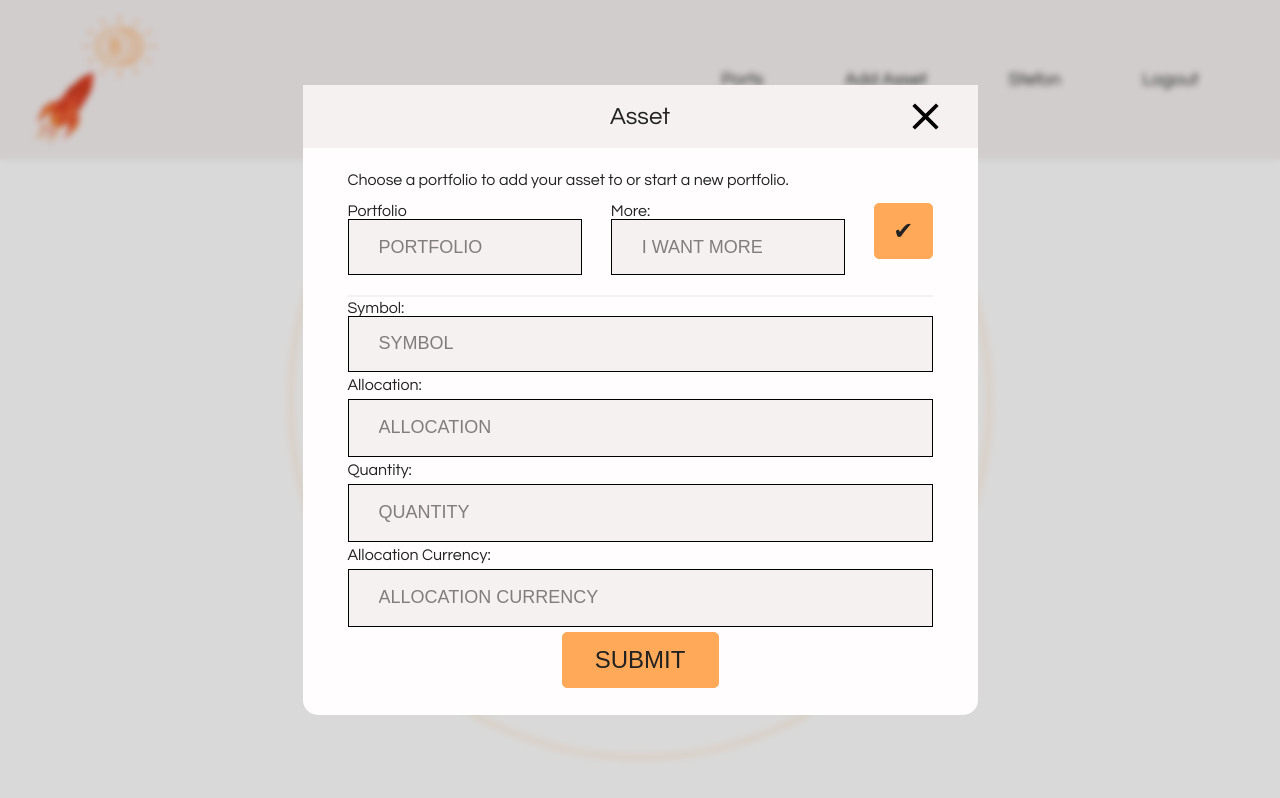
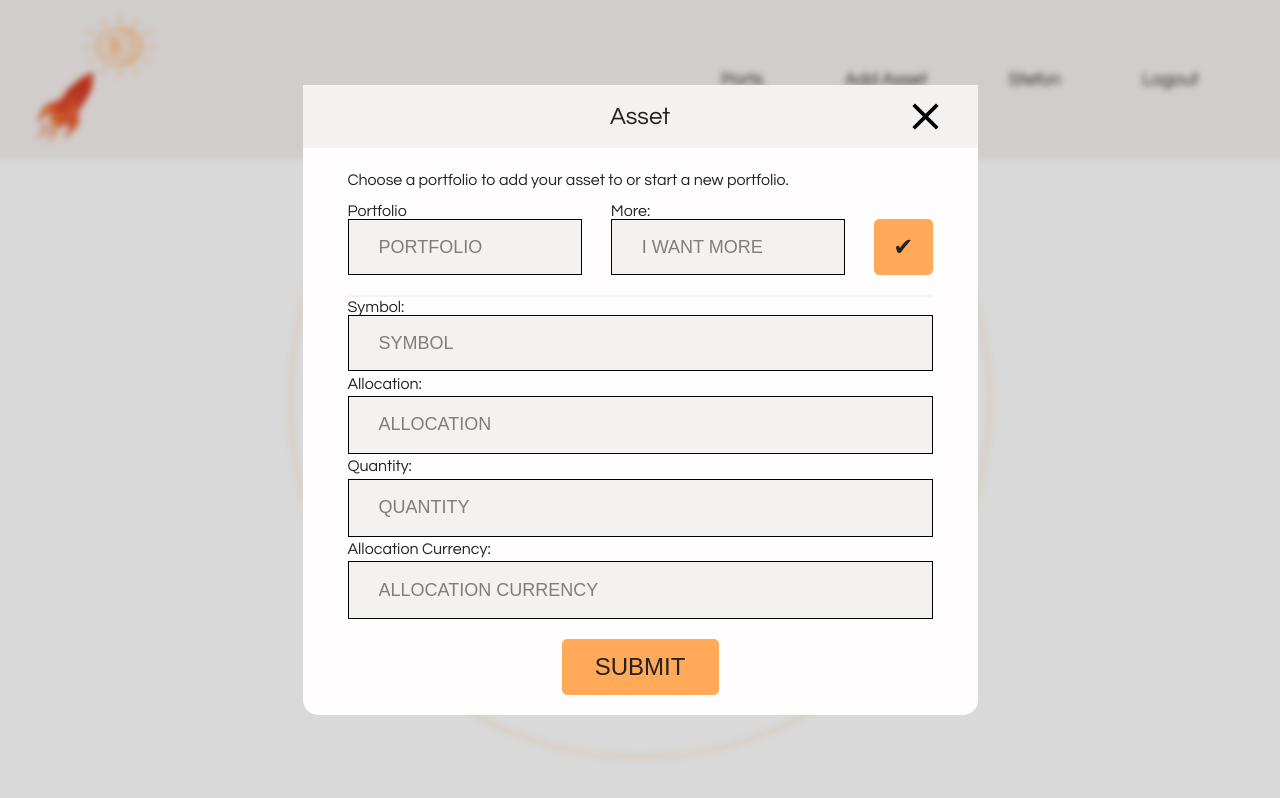
Before and after one commit to StefonSimmons/crypto-ports, a React (Create React App) app in the folder client/: page / in a window 1280 px wide. Built offline with nearby package versions, Linux system fonts and the light colour scheme; no server answers.

Commit message:
working asset creation

```diff
--- a/client/src/components/DropdowMenu.jsx
+++ b/client/src/components/DropdowMenu.jsx
@@ -9,7 +9,7 @@ export default function DropdowMenu({toggleDropdown, handleChange, noOptionsMsg,
               id={`${option[value]}-${name}`}
               data-port-id={option.id}
               className="option"
-              type="checkbox"
+              type="radio"
               value={option[value]}
               name={name}
               onChange={(e) => handleChange(e)}
--- a/client/src/modals/AddAsset.jsx
+++ b/client/src/modals/AddAsset.jsx
@@ -1,22 +1,11 @@
 import { useEffect, useState } from 'react'
 import DropdowMenu from '../components/DropdowMenu'
 import { getAllSymbols } from '../services/symbols'
+import { addPortfolioAsset } from '../services/assets'
 import ModalLayout from './ModalLayout'
 
 
 export default function AddAsset(props) {
-  // const [symbols, setSymbols] = useState([])
-  const [toggleDropdowns, updateDropdown] = useState({
-    portfolio: false,
-    symbol1: false,
-    symbol2: false
-  })
-
-  // const [portfolio, setPortfolio] = useState({
-  //   name: "",
-  //   alias: "",
-  //   user_id: 1
-  // })
 
   const [formData, setFormData] = useState({
     symbol: "",
@@ -36,6 +25,12 @@ export default function AddAsset(props) {
     symbolQueries: []
   })
 
+  const [toggleDropdowns, updateDropdown] = useState({
+    portfolio: false,
+    symbol1: false,
+    symbol2: false
+  })
+
   useEffect(() => {
     const fetchSymbols = async () => {
       const symbols = await getAllSymbols()
@@ -45,7 +40,7 @@ export default function AddAsset(props) {
         portfolioQueries: props.portfolios
       })
     }
-    fetchSymbols()
+    // fetchSymbols()
   }, [props.portfolios])
 
 
@@ -115,8 +110,18 @@ export default function AddAsset(props) {
       console.log(id)
       setFormData((prevData) => ({
         ...prevData,
-        portfolio_id: parseInt(id)
+        portfolio_id: parseInt(id),
+        allocation_currency: props.portfolios.find(port=> port.id === parseInt(id)).name
       }))
+    }
+  }
+
+  const handleSubmit = async (e, form) => {
+    e.preventDefault()
+    if (form === "asset") {
+      const {name, alias, ...assetData} = formData
+      const asset = await addPortfolioAsset(assetData)
+      console.log(asset)
     }
   }
 
@@ -125,7 +130,7 @@ export default function AddAsset(props) {
     <ModalLayout modal='asset' updateModal={props.updateModal}>
       <div className="forms">
         <p>Choose a portfolio to add your asset to or start a new portfolio. </p>
-        <form className="port-form">
+        <form className="port-form" onSubmit={(e) => handleSubmit(e,'port')}>
           <div
             className="form-dropdown"
             onMouseEnter={() => updateDropdown((prev) => ({ ...prev, portfolio: true }))}
@@ -179,7 +184,7 @@ export default function AddAsset(props) {
           <button disabled={queries.portfolioQueries.length} className="submit-btn" type="submit">✔</button>
         </form>
 
-        <form className="asset-form">
+        <form className="asset-form" onSubmit={(e) => handleSubmit(e,'asset')}>
           <div className="form-dropdown"
             onMouseEnter={() => updateDropdown((prev) => ({ ...prev, symbol2: true }))}
             onMouseLeave={() => updateDropdown((prev) => ({ ...prev, symbol2: false }))}
--- a/client/src/services/portfolios.js
+++ b/client/src/services/portfolios.js
@@ -2,6 +2,11 @@ import api from './apiConfig'
 
 export const getUserPortfolios = async (userID) => {
   const res = await api.get(`/users/${userID}/portfolios`)
+  return res.data
+}
+
+export const addUserPortfolio = async (portfolio) => {
+  const res = await api.get("/portfolios/", { portfolio })
   return res.data
 }
 
--- a/client/src/styles/main.css
+++ b/client/src/styles/main.css
@@ -211,7 +211,7 @@ nav p:hover {
 
 .modal-bg .modal .forms {
   display: flex;
-  height: 90%;
+  min-height: 90%;
   flex-direction: column;
   box-sizing: border-box;
   padding: 24px 45px;
@@ -225,6 +225,7 @@ nav p:hover {
 .modal-bg .modal .forms .port-form {
   display: flex;
   justify-content: space-between;
+  align-items: flex-end;
   width: 100%;
   padding-bottom: 20px;
   border-bottom: solid #f6f1f1 2px;
@@ -316,7 +317,7 @@ nav p:hover {
 }
 
 .modal-bg .modal .forms .asset-form {
-  height: 400px;
+  min-height: 400px;
   display: flex;
   flex-direction: column;
   justify-content: space-around;
@@ -390,6 +391,7 @@ nav p:hover {
   height: 56px;
   width: 157px;
   margin: 0 auto;
+  margin-top: 15px;
   transition: .25s all ease-in;
 }
 
@@ -473,7 +475,7 @@ nav p:hover {
 
 .modal-bg .modal .portfolios {
   display: flex;
-  height: 90%;
+  min-height: 90%;
   flex-direction: column;
   box-sizing: border-box;
   padding: 24px 45px;
--- a/client/src/styles/modals/_asset.scss
+++ b/client/src/styles/modals/_asset.scss
@@ -16,6 +16,7 @@
       .port-form {
         display: flex;
         justify-content: space-between;
+        align-items: flex-end;
         width: 100%;
         padding-bottom: 20px;
         border-bottom: solid $moon 2px;
@@ -52,7 +53,7 @@
         }
       }
       .asset-form {
-        height: 400px;
+        min-height: 400px;
         display: flex;
         flex-direction: column;
         justify-content: space-around;
@@ -70,6 +71,7 @@
           height: 56px;
           width: 157px;
           margin: 0 auto;
+          margin-top: 15px;
           transition: .25s all ease-in;
           &:hover{
             background-color: $full-moon;
--- a/client/src/styles/modals/_shared.scss
+++ b/client/src/styles/modals/_shared.scss
@@ -38,7 +38,7 @@
 
 @mixin content-container{
   display: flex;
-  height: 90%;
+  min-height: 90%;
   flex-direction: column;
   box-sizing: border-box;
   padding: 24px 45px;
```
Also changed, not shown: 1 other file (tests, documents, lock files or other folders).
